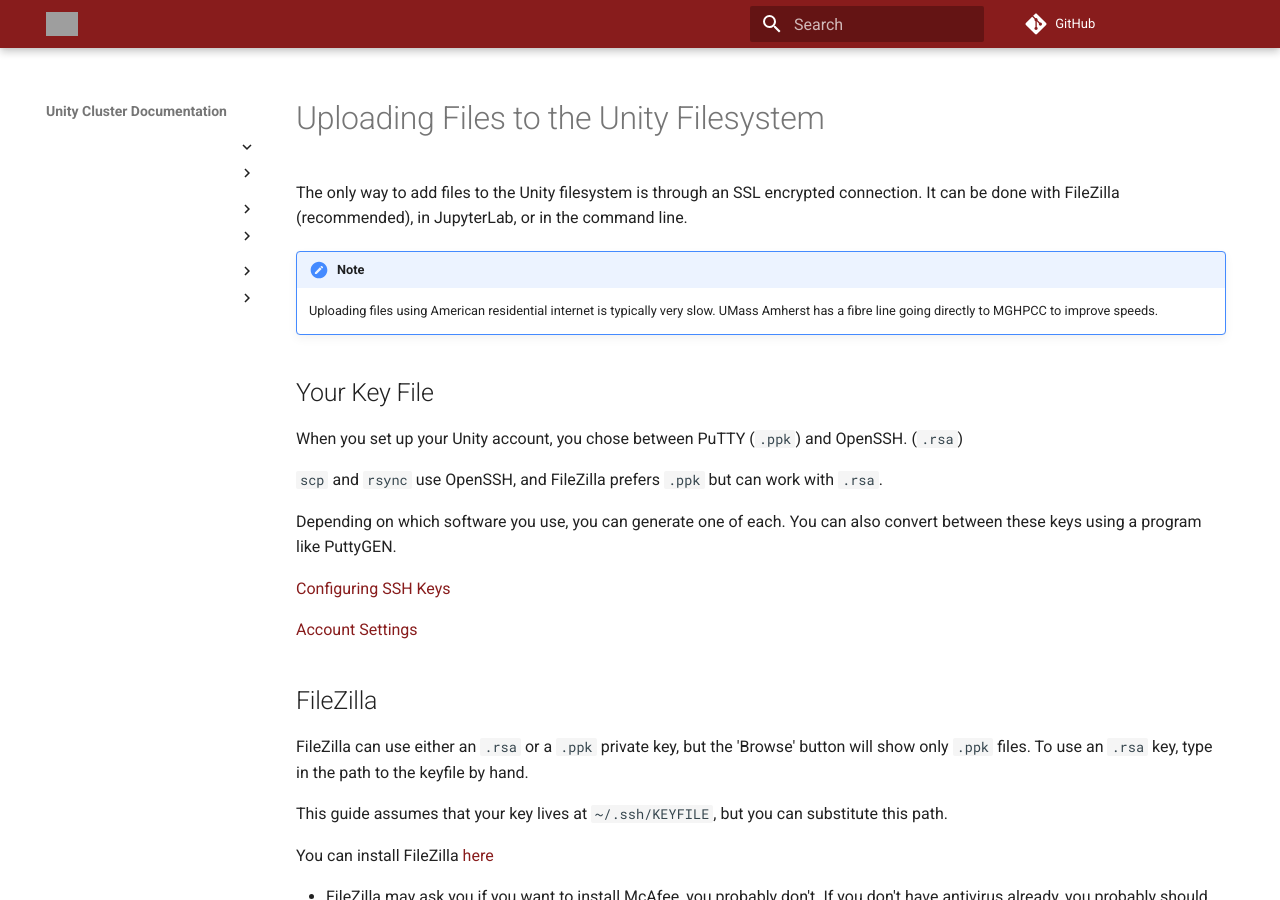
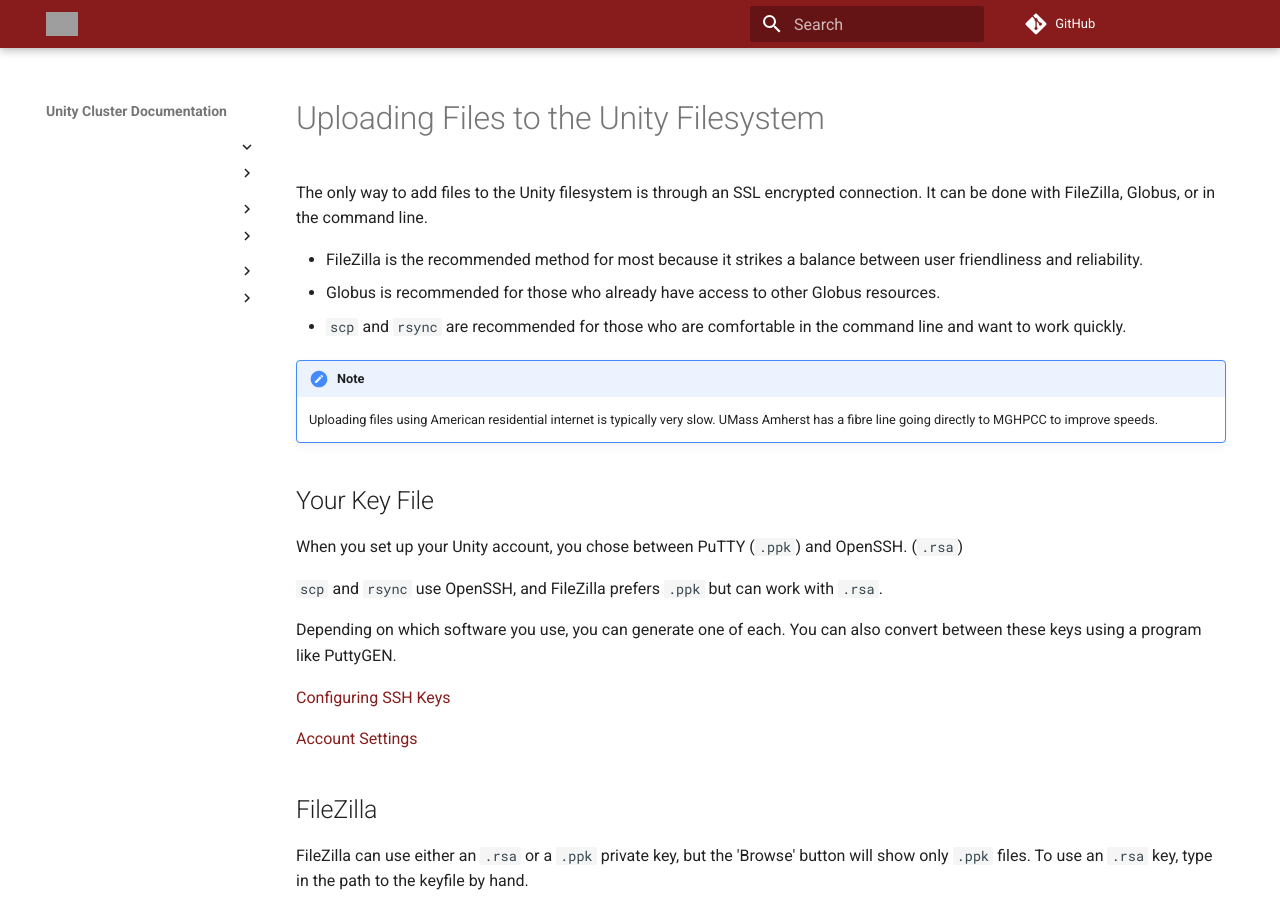
Before and after one commit to UMass-RC/unity-docs, an MkDocs documentation site: the page built from docs/uploading-files/index.md, in a window 1280 px wide and 900 px high. Built offline with MkDocs 1.6.1 and Material for MkDocs 9.7.7, drawn with Linux system fonts in a browser that asks for light colours; comment, search, counter and statistics services are not loaded; some of the changed text lies outside the part shown; grey boxes are pictures that could not be loaded.

Commit message:
add globus docs

```diff
--- a/docs/uploading-files/index.md
+++ b/docs/uploading-files/index.md
@@ -1,5 +1,9 @@
 # Uploading Files to the Unity Filesystem
-The only way to add files to the Unity filesystem is through an SSL encrypted connection. It can be done with FileZilla (recommended), in JupyterLab, or in the command line.
+The only way to add files to the Unity filesystem is through an SSL encrypted connection. It can be done with FileZilla, Globus, or in the command line.
+
+* FileZilla is the recommended method for most because it strikes a balance between user friendliness and reliability.
+* Globus is recommended for those who already have access to other Globus resources.
+* `scp` and `rsync` are recommended for those who are comfortable in the command line and want to work quickly.
 
 !!! note
     Uploading files using American residential internet is typically very slow.
@@ -51,10 +55,28 @@
 
 ![FileZilla](res/done.png)
 
-## JupyterLab ##
-Start a session in JupyterLab. Navigate to your home directory, and click the upload button.
 
-![JupyterLab Start Page](res/jupyter-start.png)
+## Globus ##
+Globus Connect allows for transfers between Globus endpoints.
+
+This can be useful, for example, when migrating from one HPC cluster to another.
+
+[How can I transfer files to and from my local machine with Globus?](https://docs.globus.org/faq/transfer-sharing/#how_can_i_transfer_files_to_and_from_my_laptop_or_desktop)
+
+### Using Globus Connect ###
+
+Go to [app.globus.org](https://app.globus.org)
+
+If prompted, select your university and login with their identity provider.
+
+![Login to Globus](res/globus-login.png)
+
+Go to the **File Manager**. Here there are two mirrored interfaces.
+
+Each has a **Collection**, a **Path**, a number of selected files, and a **Start** button to copy the selected files to the other side.
+
+![Configure Globus Transfer](res/globus-configure-transfer.png)
+
 
 ## CLI ##
 It's best to try this after you have already successfully connected to Unity with OpenSSH.
```
Also changed, not shown: other parts of docs/uploading-files/index.md (+0 -4 lines), docs/uploading-files/res/globus-configure-transfer.png (added), docs/uploading-files/res/globus-login.png (added).
